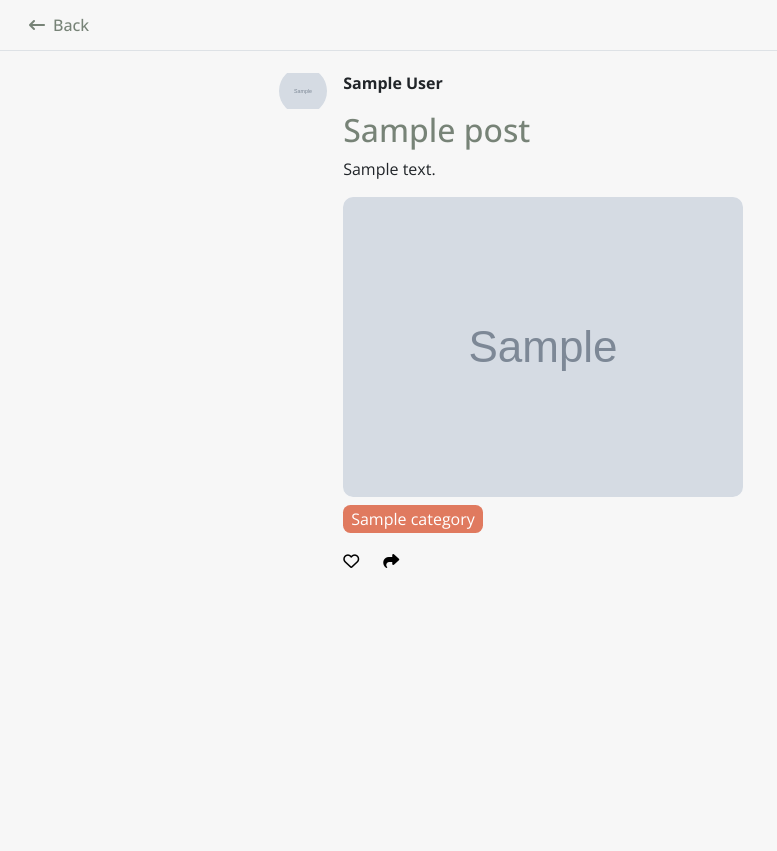
After one commit to LefanTan/wedlab-cmput404-project, a Django app: template home/templates/post_list.html in a window 1280 px wide. The commit adds this page. Shown: the whole page, without its empty margins (0-777 px from the left). Run offline with Django 3.2, Linux system fonts and the light colour scheme; the template is opened without the code that fills it: most values are stand-ins (such as "Sample title", 1, 10 or a date in 2020); grey boxes marked "Sample" are stand-in pictures; some libraries are stand-ins or nearby versions.

Commit message:
added more views to manage psot

```diff
--- /dev/null
+++ b/home/templates/post_list.html
@@ -0,0 +1,67 @@
+{% extends 'base.html' %} {% load static %} {% block title %}Home{% endblock %}
+{% block stylesheet %}
+<link rel="stylesheet" href="{%static 'css/home.css' %}" />
+  <link rel="stylesheet" href="{%static 'css/post_list.css' %}" />
+  <script src="https://kit.fontawesome.com/04c5b72d3b.js" crossorigin="anonymous"></script>
+{% endblock %}
+{% load markdown %}
+
+{% block content %}
+<header class="px-4 py-2 border-bottom">
+  <button onClick="javascript:history.go(-1);" class="btn p-1 back"><i class="fa-solid fa-arrow-left-long"></i>Back</button>
+  {% if edit %}
+    <a href="{% url 'post_create' %}" class="btn green-btn create">+ Create</a>
+  {% endif %}
+</header>
+<div class="container">
+  <main>
+    {% for post in posts %}
+      <div class="post">
+        <div class='d-flex align-items-start'>
+          <a href="{{ post.author.url }}" target="_blank" aria-label="Link to profile">
+            {% if post.author.profileImage %}
+            <img class="rounded-circle profile-pic" src="{{ post.author.profileImage }}" alt="profile picture"/>
+            {% else %}
+            <i class="rounded-circle profile-pic-default fa-solid fa-user" aria-label="profile picture"></i>
+            {% endif %}
+          </a>
+            <div class="ms-3 w-100">
+                <div class="d-flex">
+                <p class="mt-1 mb-0 fw-bolder">{{ post.author.displayName }}</p>
+                {% if edit %}
+                    <a href="{% url 'post_edit' post_pk=post.id %}" aria-label="edit post" class='d-flex align-items-center ms-auto edit-post'><i class="fa-solid fa-pen-to-square fs-5"></i></a>
+                {% endif %}
+                {% comment %} Date can be added in the future? <p class="ms-3 mt-1 mb-0">{{ post.dateDifference }}</p> {% endcomment %}
+                </div>
+                <h2 class="mt-3 post-title">{{ post.title }}</h2>
+                {% if post.description and post.description != "" %}
+                    <div aria-label="description" class="description w-100">
+                        {% if post.contentType == 'text/markdown' %}
+                        <p>{{ post.description | markdown_extract | safe }}</p>
+                        {% else %}
+                        <p class="w-100">{{ post.description }}</p>
+                        {% endif %}
+                    </div>
+                {% endif %}
+                {% if post.imageSource %}
+                  <img class="image bg-white" src="{{ post.imageSource }}"/>
+                {% endif %}
+                <div class="mt-2 d-flex justify-content-start align-items-center">
+                  {% if post.unlisted %}<p class='category-button bg-warning'>Unlisted</p>{% endif %}
+                  {% if post.visibility == 'PRIVATE' %}<p class='category-button bg-danger'>{{ post.visibility }}</p>{% endif %}
+                  {% for category in post.categories %}
+                  <p class="category-button">{{ category }}</p>
+                  {% endfor %}
+                </div>
+                <div class="icons mt-3 d-flex justify-content-start align-items-center">
+                    <button class="me-4"><i class="fa-regular fa-heart"></i></button>
+                    <button><i class="fa-solid fa-share"></i></button>
+                </div>
+            </div>
+        </div>
+      </div>
+      <hr>
+    {% endfor %}
+  </main>
+</div>
+{% endblock %}
--- a/home/templates/profile.html
+++ b/home/templates/profile.html
@@ -11,8 +11,9 @@
 {% endblock %}
 
 {% block content %}
-<header class="py-2 px-3 border-bottom">
-    <a href="{% url 'home' %}" class="btn p-1 back"><i class="fa-solid fa-arrow-left-long"></i>Back</a>
+<header class="py-2 px-3 border-bottom d-flex">
+    <button onClick="javascript:history.go(-1);" class="btn p-1 back"><i class="fa-solid fa-arrow-left-long"></i>Back</button>
+    <a href="{% url 'post_list' author_pk=author.id %}" class="view-post btn ms-auto me-2">View Posts</a>
 </header>
 <main class="d-flex p-2 px-3 flex-column justify-content-center align-items-center">
     <form>
--- a/home/urls.py
+++ b/home/urls.py
@@ -4,6 +4,7 @@ from .views import *
 urlpatterns = [
     path('', home, name='home'),
     path('authors/<str:author_pk>', profile, name='profile'),
+    path('authors/<str:author_pk>/posts', post_list, name='post_list'),
     path('post/create', post_create, name='post_create'),
     path('post/<str:post_pk>/edit', post_edit, name='post_edit')
 ]
--- a/static/css/home.css
+++ b/static/css/home.css
@@ -1,7 +1,7 @@
 header {
   display: flex;
-  justify-content: flex-end;
   align-items: center;
+  width: 100%;
 }
 
 header > .create {
@@ -49,8 +49,24 @@ header > .create {
 .profile-pic-default {
   background-color: var(--primary-400);
   color: white;
-  padding: 0.5rem;
+
+  display: flex;
+  align-items: center;
+  justify-content: center;
+
+  width: 3rem;
+  height: 3rem;
   font-size: 1rem;
+
+  position: relative;
+}
+
+.profile-pic-default:before {
+  font-size: 1.5rem;
+  position: absolute;
+  left: 50%;
+  top: 50%;
+  transform: translate(-50%, -50%);
 }
 
 hr {
@@ -71,11 +87,12 @@ main {
   padding: 1rem;
   display: flex;
   flex-direction: column;
-  justify-content: center;
+  align-items: center;
 }
 
 .post {
   width: 100%;
+  height: 100%;
   border-radius: 12px;
 }
 
@@ -111,3 +128,21 @@ main {
   padding: 0.5rem 0.75rem;
   border-radius: 10px;
 }
+
+.post-title {
+  color: var(--primary-800);
+}
+
+.category-button {
+  color: white;
+  background-color: var(--orange);
+  border-radius: 7.5px;
+  padding: 0.1rem 0.5rem;
+  margin-right: 0.5rem;
+}
+
+@media (max-width: 500px) {
+  main {
+    width: 100%;
+  }
+}
--- /dev/null
+++ b/static/css/post_list.css
@@ -0,0 +1,19 @@
+.back {
+  color: var(--primary-800);
+  font-weight: 500;
+  float: left;
+}
+
+.back > i {
+  margin-right: 0.5rem;
+}
+
+.edit-post {
+  color: var(--primary-800);
+  transition: 200ms;
+}
+
+.edit-post:hover {
+  color: var(--primary-800);
+  transform: scale(1.2);
+}
--- a/static/css/profile.css
+++ b/static/css/profile.css
@@ -29,3 +29,8 @@ main {
   min-height: calc(100% - 60px);
   height: fit-content;
 }
+
+.view-post {
+  background-color: var(--primary-400);
+  color: white;
+}
--- a/static/css/style.css
+++ b/static/css/style.css
@@ -1,6 +1,7 @@
 :root {
   --bg: rgb(247, 247, 247);
   --beige: #fef5ed;
+  --orange: #e07a5f;
   --primary-300: #d3e4cd;
   --primary-400: #adc2a9;
   --primary-500: #99a799;
--- a/static/js/tag.js
+++ b/static/js/tag.js
@@ -7,7 +7,6 @@ for (let tagContainer of tagContainersArray) {
   const tags = tagContainer.getElementsByClassName("tags-container")[0];
 
   const deleteItemHandler = (e) => {
-    console.log(e.currentTarget);
     e.currentTarget.parentNode.removeChild(e.currentTarget);
   };
 
```
Also changed, not shown: home/templates/home.html (+9 -3 lines), home/templates/post_form.html (+21 -9 lines), home/views.py (+29 -3 lines), service/post_views.py (+5 -4 lines), service/serializers.py (+48 -48 lines), static/css/post_form.css (+8 -0 lines), static/js/post_form.js (+45 -2 lines).
